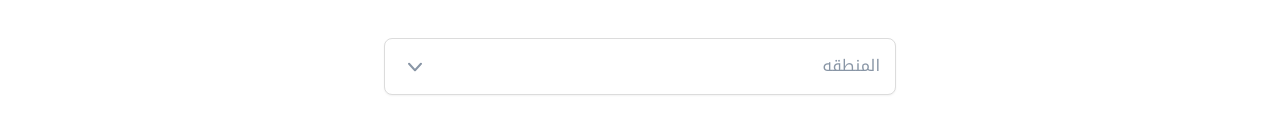
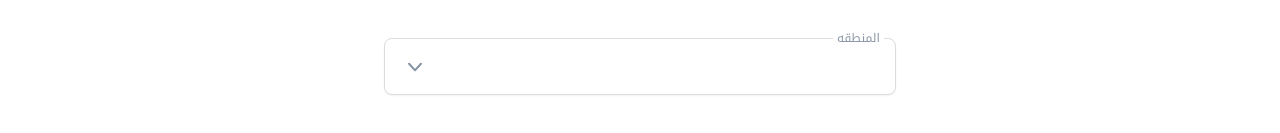
Before and after one commit to samiur-r/square-feet, a Next.js app: page /post/create in a window 1280 px wide. Shown: the part 316-449 px from the top of the page. Built offline with nearby package versions, Linux system fonts and the light colour scheme; a web font is replaced by a local one.

Commit message:
test: autocomplete focus issue

```diff
--- a/src/components/AutoComplete.tsx
+++ b/src/components/AutoComplete.tsx
@@ -38,7 +38,7 @@ const AutoComplete: React.FC<AutoCompleteProps> = ({
   const [locationsSelected, setLocationsSelected] = useState<LocationType[]>([])
   const [isFocused, setIsFocused] = useState(false)
   const inputRef = useRef<HTMLInputElement>(null)
-  const [inputPlaceHolder, setInputPlaceHolder] = useState(' ')
+  const [inputPlaceHolder, setInputPlaceHolder] = useState('')
 
   useEffect(() => {
     if (selected?.title) setInputPlaceHolder(selected.title)
@@ -144,15 +144,15 @@ const AutoComplete: React.FC<AutoCompleteProps> = ({
                   )}
                   <Combobox.Button className="w-full h-full">
                     <Combobox.Input
-                      // ref={inputRef}
+                      ref={inputRef}
                       id="location"
                       className="peer w-full h-full text-base leading-5 text-custom-gray outline-none"
                       placeholder={`${
                         isHomePage ? 'اكتب المنطقه للبحث' : inputPlaceHolder
                       }`}
                       onChange={(event) => setQuery(event.target.value)}
-                      // onFocus={onInputFocus}
-                      // onBlur={onInputBlur}
+                      onFocus={onInputFocus}
+                      onBlur={onInputBlur}
                     />
                     {!isHomePage && (
                       <label
```
